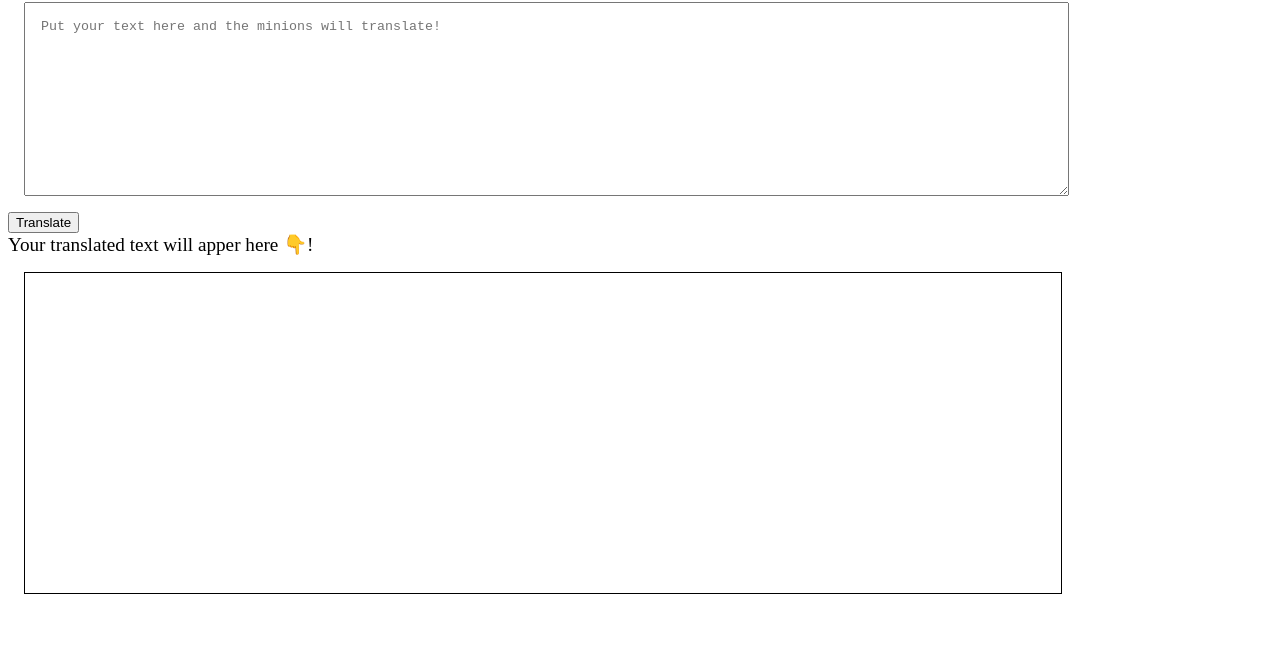
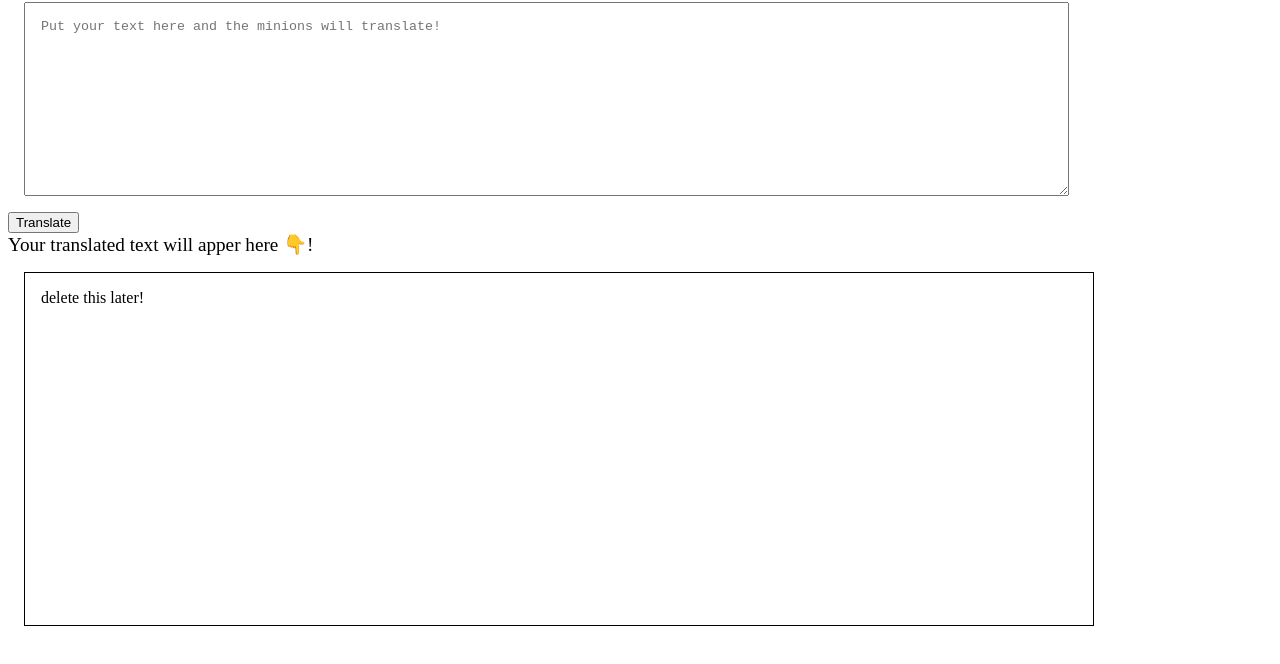
Before and after one commit to niyatinehal/minion-talk, a plain HTML site: page index.html in a window 1280 px wide. Shown: the part 78-742 px from the top of the page. Drawn offline with Linux system fonts and the light colour scheme.

Commit message:
created style.css

```diff
--- a/index.html
+++ b/index.html
@@ -6,6 +6,9 @@
     <meta name="viewport" content="width=device-width, initial-scale=1.0">
     <title>Document</title>
     <style>
+        .h1{
+
+        }
         textarea{
           width: 80%;
           padding: 1rem;
@@ -18,16 +21,17 @@
             height: 40vh;
             margin:1rem;
             width: 82%;
+            padding: 1rem;
         }
     </style>
 
 </head>
 <body>
-    <h1>Talk Banana</h1>
+    <h1 class="heading">Talk Banana</h1>
     <textarea id="input" cols="30" rows="10" placeholder="Put your text here and the minions will translate!"></textarea>
     <button id="button">Translate</button>
     <div style="font-size:larger;">Your translated text will apper here 👇!</div>
-    <div id="output"></div>
+    <div id="output">delete this later!</div>
     <script src="/app.js" type="text/javascript"></script>
 </body>
 </html>
--- /dev/null
+++ b/style.css
@@ -0,0 +1,15 @@
+
+textarea{
+  width: 80%;
+  padding: 1rem;
+  margin: 1rem;
+  height:20vh ;
+  display: block;
+}
+#output{
+    border: 1px solid black;
+    height: 40vh;
+    margin:1rem;
+    width: 82%;
+    padding: 1rem;
+}
```
